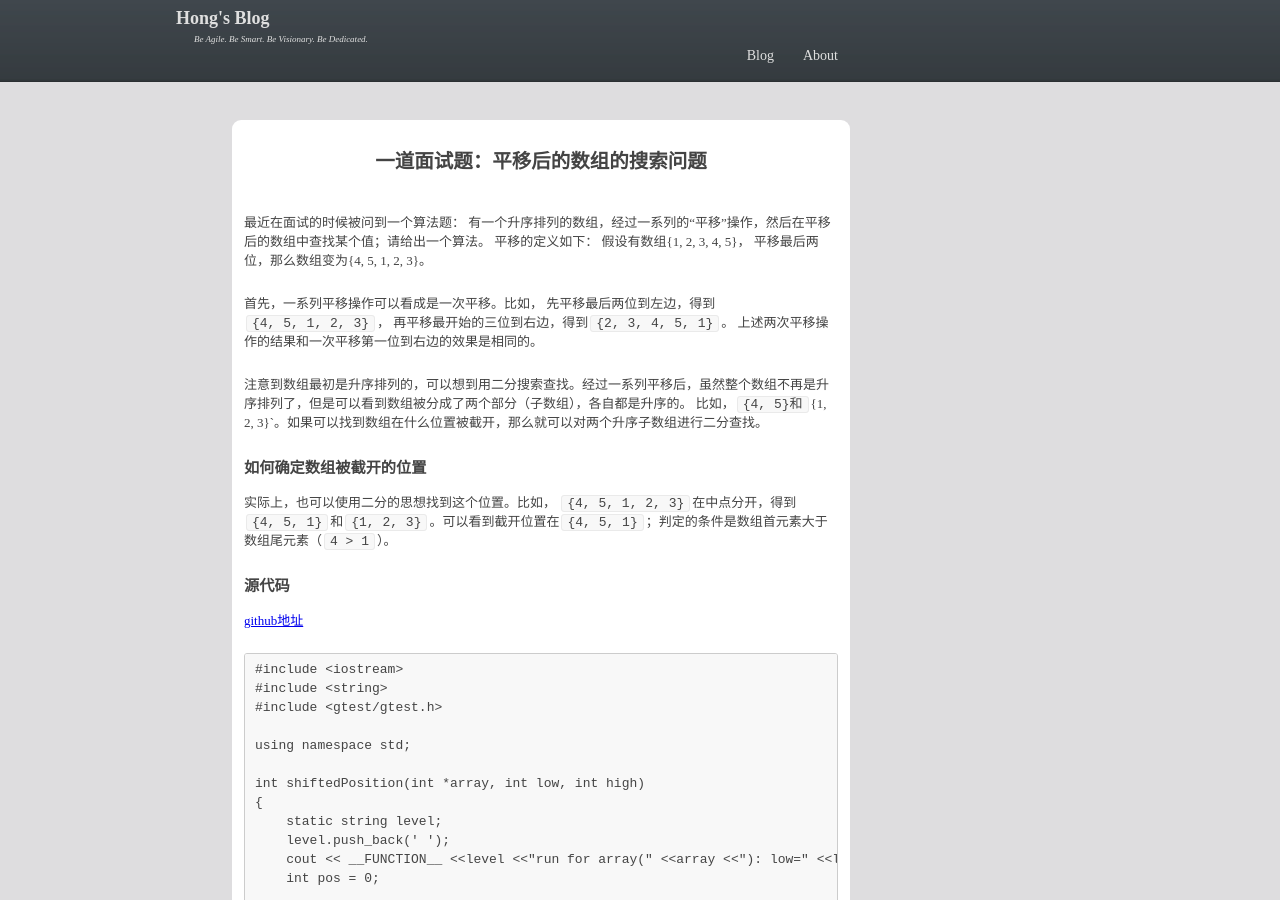
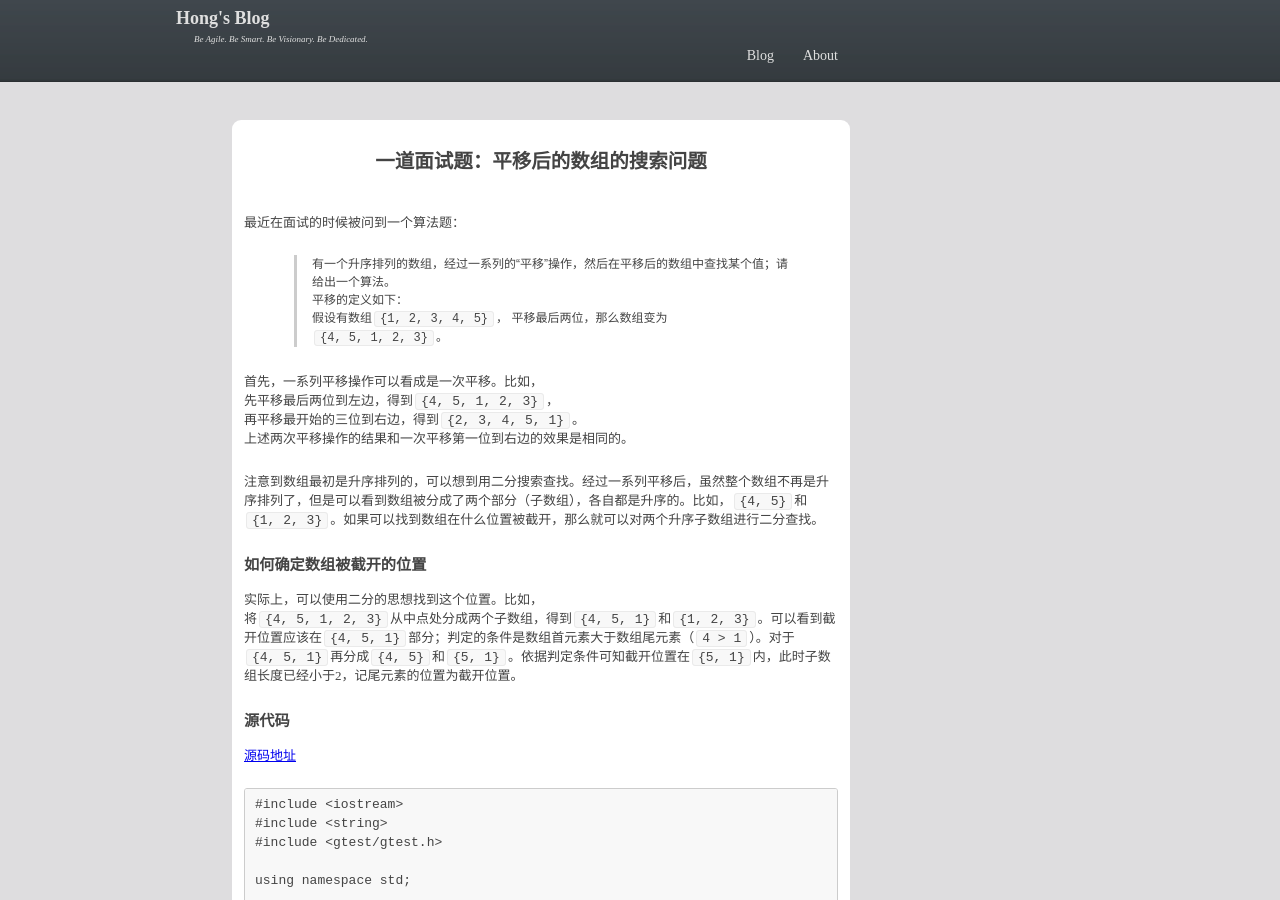
Before and after one commit to RockHong/rockhong.github.com, a Jekyll site: the page built from _posts/2013-07-30-a-interview-question-binary-search-on-shifted-array.md, in a window 1280 px wide and 900 px high. Built offline with Jekyll 4.4.1, drawn with Linux system fonts in a browser that asks for light colours; comment, search, counter and statistics services are not loaded.

Commit message:
post: interview question, search in shifted array

```diff
--- a/_posts/2013-07-30-a-interview-question-binary-search-on-shifted-array.md
+++ b/_posts/2013-07-30-a-interview-question-binary-search-on-shifted-array.md
@@ -14,24 +14,23 @@ image_desc:
 ---
 
 最近在面试的时候被问到一个算法题：
-有一个升序排列的数组，经过一系列的“平移”操作，然后在平移后的数组中查找某个值；请给出一个算法。
-平移的定义如下：
-假设有数组{1, 2, 3, 4, 5}， 平移最后两位，那么数组变为{4, 5, 1, 2, 3}。
+>有一个升序排列的数组，经过一系列的“平移”操作，然后在平移后的数组中查找某个值；请给出一个算法。
+>平移的定义如下：
+>假设有数组`{1, 2, 3, 4, 5}`， 平移最后两位，那么数组变为`{4, 5, 1, 2, 3}`。
 
 首先，一系列平移操作可以看成是一次平移。比如，
 先平移最后两位到左边，得到`{4, 5, 1, 2, 3}`，
 再平移最开始的三位到右边，得到`{2, 3, 4, 5, 1}`。
 上述两次平移操作的结果和一次平移第一位到右边的效果是相同的。
 
-注意到数组最初是升序排列的，可以想到用二分搜索查找。经过一系列平移后，虽然整个数组不再是升序排列了，但是可以看到数组被分成了两个部分（子数组），各自都是升序的。
-比如，`{4, 5}和`{1, 2, 3}`。如果可以找到数组在什么位置被截开，那么就可以对两个升序子数组进行二分查找。
+注意到数组最初是升序排列的，可以想到用二分搜索查找。经过一系列平移后，虽然整个数组不再是升序排列了，但是可以看到数组被分成了两个部分（子数组），各自都是升序的。比如，`{4, 5}`和`{1, 2, 3}`。如果可以找到数组在什么位置被截开，那么就可以对两个升序子数组进行二分查找。
 
 ###如何确定数组被截开的位置
-实际上，也可以使用二分的思想找到这个位置。比如，
-`{4, 5, 1, 2, 3}`在中点分开，得到`{4, 5, 1}`和`{1, 2, 3}`。可以看到截开位置在`{4, 5, 1}`；判定的条件是数组首元素大于数组尾元素（`4 > 1`）。
+实际上，可以使用二分的思想找到这个位置。比如，
+将`{4, 5, 1, 2, 3}`从中点处分成两个子数组，得到`{4, 5, 1}`和`{1, 2, 3}`。可以看到截开位置应该在`{4, 5, 1}`部分；判定的条件是数组首元素大于数组尾元素（`4 > 1`）。对于`{4, 5, 1}`再分成`{4, 5}`和`{5, 1}`。依据判定条件可知截开位置在`{5, 1}`内，此时子数组长度已经小于2，记尾元素的位置为截开位置。
 
 ###源代码
-[github地址](https://github.com/RockHong/sample-code/blob/master/alg/shiftedArraySearch.cpp)
+[源码地址](https://github.com/RockHong/sample-code/blob/master/alg/shiftedArraySearch.cpp)
 
     #include <iostream>
     #include <string>
```
